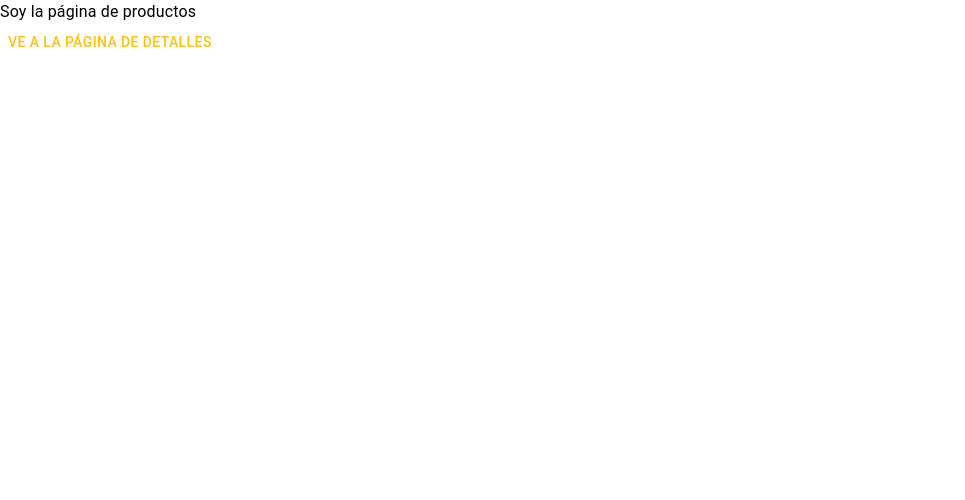
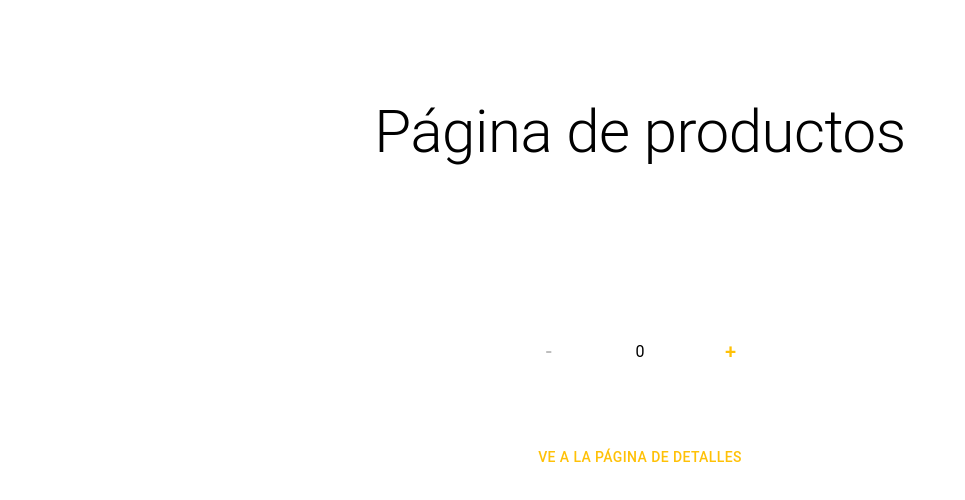
Before and after one commit to clafuentem/react-tuto, a React (Create React App) app: page / in a window 1280 px wide. Shown: the top 500 px of the page, without its empty margins (0-965 px from the left). Built offline with nearby package versions, Linux system fonts and the light colour scheme.

Commit message:
Ejercicio1

```diff
--- a/package.json
+++ b/package.json
@@ -3,7 +3,7 @@
   "version": "0.1.0",
   "private": true,
   "scripts": {
-    "start": "react-scripts start",
+    "start": "react-scripts --openssl-legacy-provider start",
     "build": "react-scripts build",
     "test": "react-scripts test",
     "eject": "react-scripts eject"
--- /dev/null
+++ b/src/components/counter/Counter.tsx
@@ -0,0 +1,32 @@
+import { Button, Typography } from '@mui/material';
+import React, { useState } from 'react';
+import useStyles from './contador-estilos';
+
+const Counter = () => {
+  const [count, setCount] = useState(0);
+  const classes = useStyles();
+
+  const onDecrementCount = () => {
+    if (count > 0) {
+      setCount(count - 1);
+    }
+  };
+
+  const onIncrementCount = () => {
+    setCount(count + 1);
+  };
+
+  return (
+    <div className={classes.container}>
+      <Button className={classes.button} onClick={onDecrementCount} disabled={count === 0}>
+        -
+      </Button>
+      <Typography>{count}</Typography>
+      <Button className={classes.button} onClick={onIncrementCount}>
+        +
+      </Button>
+    </div>
+  );
+};
+
+export default Counter
--- /dev/null
+++ b/src/components/counter/contador-estilos.ts
@@ -0,0 +1,14 @@
+import { makeStyles } from '@mui/styles';
+
+const useStyles: any = makeStyles({
+  container: {
+    display: 'flex',
+    justifyContent: 'space-around',
+    alignItems: 'center'
+  },
+  button: {
+    fontSize: '20px !important'
+  }
+});
+
+export default useStyles;
--- a/src/screens/products/Products.tsx
+++ b/src/screens/products/Products.tsx
@@ -1,17 +1,25 @@
 import React from 'react';
 import { Typography, Button } from '@mui/material';
 import { useNavigate } from 'react-router-dom';
+import Counter from '../../components/counter/Counter';
+import useStyles from './product-styles';
 
 const Products = () => {
   const navigate = useNavigate();
+  const classes = useStyles();
 
   const onClickButton = () => {
     navigate('details');
   };
 
   return (
-    <div>
-      <Typography>Soy la página de productos</Typography>
+    <div className={classes.container}>
+      <div className={classes.header}>
+        <Typography variant="h2">Página de productos</Typography>
+      </div>
+      <div className={classes.counterContainer}>
+        <Counter />
+      </div>
       <Button onClick={onClickButton}>Ve a la página de detalles</Button>
     </div>
   );
--- /dev/null
+++ b/src/screens/products/product-styles.ts
@@ -0,0 +1,21 @@
+import { makeStyles } from '@mui/styles';
+
+const useStyles: any = makeStyles({
+  container: {
+    width: '100vw',
+    height: '100vh',
+    display: 'flex',
+    alignItems: 'center',
+    flexDirection: 'column'
+  },
+  header: {
+    margin: '6rem',
+    fontSize: '20px'
+  },
+  counterContainer: {
+    width: '300px',
+    margin: '4rem 0px'
+  }
+});
+
+export default useStyles;
```
Also changed, not shown: 2 other files (tests, documents, lock files or other folders).
